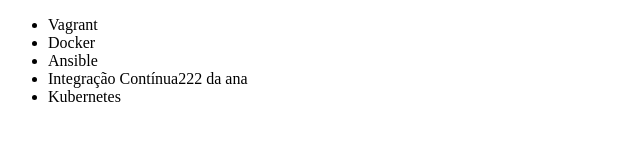
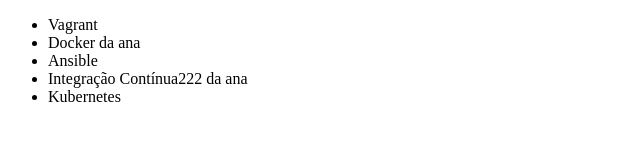
Before and after one commit to felipefrigeri/aluragit, a plain HTML site: page index.html in a window 1280 px wide. Shown: the full height of the page, 0-640 px from the left. Drawn offline with Linux system fonts and the light colour scheme.

Commit message:
Alteração docker da Ana

```diff
--- a/index.html
+++ b/index.html
@@ -7,7 +7,7 @@
 <body>
     <ul>
         <li>Vagrant</li>
-        <li>Docker</li>
+        <li>Docker da ana</li>
         <li>Ansible</li>
         <li>Integração Contínua222 da ana</li>
         <li>Kubernetes</li>
```
